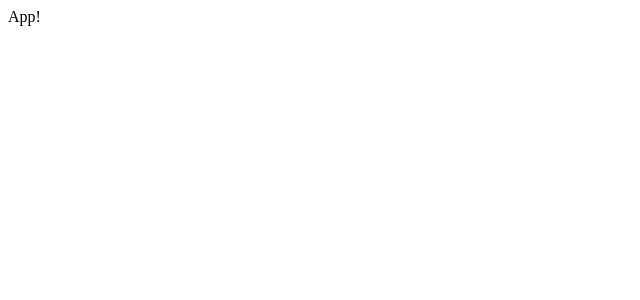
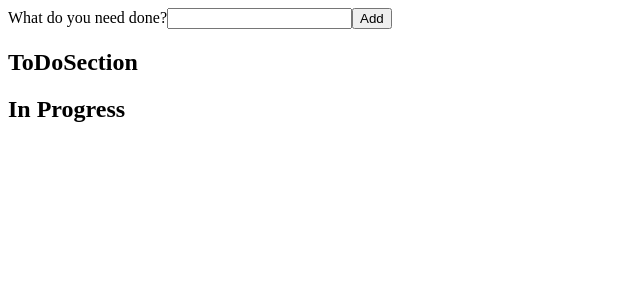
Before and after one commit to mikechi4/simple-to-do, a React (Create React App) app: page / in a window 1280 px wide. Shown: the top 300 px of the page, without its empty margins (0-640 px from the left). Built offline with nearby package versions, Linux system fonts and the light colour scheme.

Commit message:
able to add items to ToDo list

```diff
--- a/src/components/App.js
+++ b/src/components/App.js
@@ -1,8 +1,30 @@
 import React from 'react';
 
+import ToDoInput from './ToDoInput';
+import InProgress from './InProgress';
+import ToDoSection from './ToDoSection';
 class App extends React.Component {
+    state = {
+        toDoItems: [],
+        InProgressItems: [],
+        completedItems: []
+    };
+
+    addToDoItem = (item) => {
+        this.setState({toDoItems: [...this.state.toDoItems, item]})
+    }
     render() {
-        return <div>App!</div>
+        return (
+            <div className="app">
+                <div className="add-to-do">
+                    <ToDoInput addToDo={this.addToDoItem}/>
+                </div>
+                <div className="body">
+                    <ToDoSection toDoItems = {this.state.toDoItems} />
+                    <InProgress props={this.state.toDoItems}/>
+                </div>
+            </div>
+        )
     }
 };
 
--- /dev/null
+++ b/src/components/InProgress.js
@@ -0,0 +1,11 @@
+import React from 'react'
+
+const InProgress = () => {
+    return(
+        <div className="in-progress">
+            <h2>In Progress</h2>
+        </div>
+    )
+}
+
+export default InProgress;
--- /dev/null
+++ b/src/components/ToDoInput.js
@@ -0,0 +1,38 @@
+import React from 'react';
+
+class ToDoInput extends React.Component {
+    constructor(props) {
+        super(props);
+        this.state = {
+            value: ''
+        };
+    };
+
+    setToDo = (event) => {
+        this.setState({value: event.target.value})
+    }
+
+    onSubmit = (event) => {
+        event.preventDefault();
+        this.props.addToDo(this.state.value);
+    }
+    render() {
+        return(
+            <div className="toDoInput">
+                <form  onSubmit = {this.onSubmit}>
+                    <label>
+                        What do you need done?
+                        <input
+                            type="text"
+                            value={this.state.value}
+                            onChange={this.setToDo}
+                        />
+                    </label>
+                    <button>Add</button>
+                </form>
+            </div>
+        )
+    }
+}
+
+export default ToDoInput;
--- /dev/null
+++ b/src/components/ToDoItem.js
@@ -0,0 +1,9 @@
+import React from 'react';
+
+const ToDoItem = (props) => {
+    return (
+        <div>{props.toDoItem}</div>
+    )
+}
+
+export default ToDoItem;
--- /dev/null
+++ b/src/components/ToDoSection.js
@@ -0,0 +1,25 @@
+import React from 'react';
+
+import ToDoItem from './ToDoItem';
+
+class ToDoSection extends React.Component {
+
+    renderList() {
+        return this.props.toDoItems.map(item => {
+            return(
+                <ToDoItem toDoItem={item} key={item}/>
+            );
+        })
+    };
+
+    render() {
+        return(
+            <div className="toDoSection">
+                <h2>ToDoSection</h2>
+                {this.renderList()}
+            </div>
+        )
+    }
+}
+
+export default ToDoSection;
```
Also changed, not shown: src/components/Completed.js (added).
